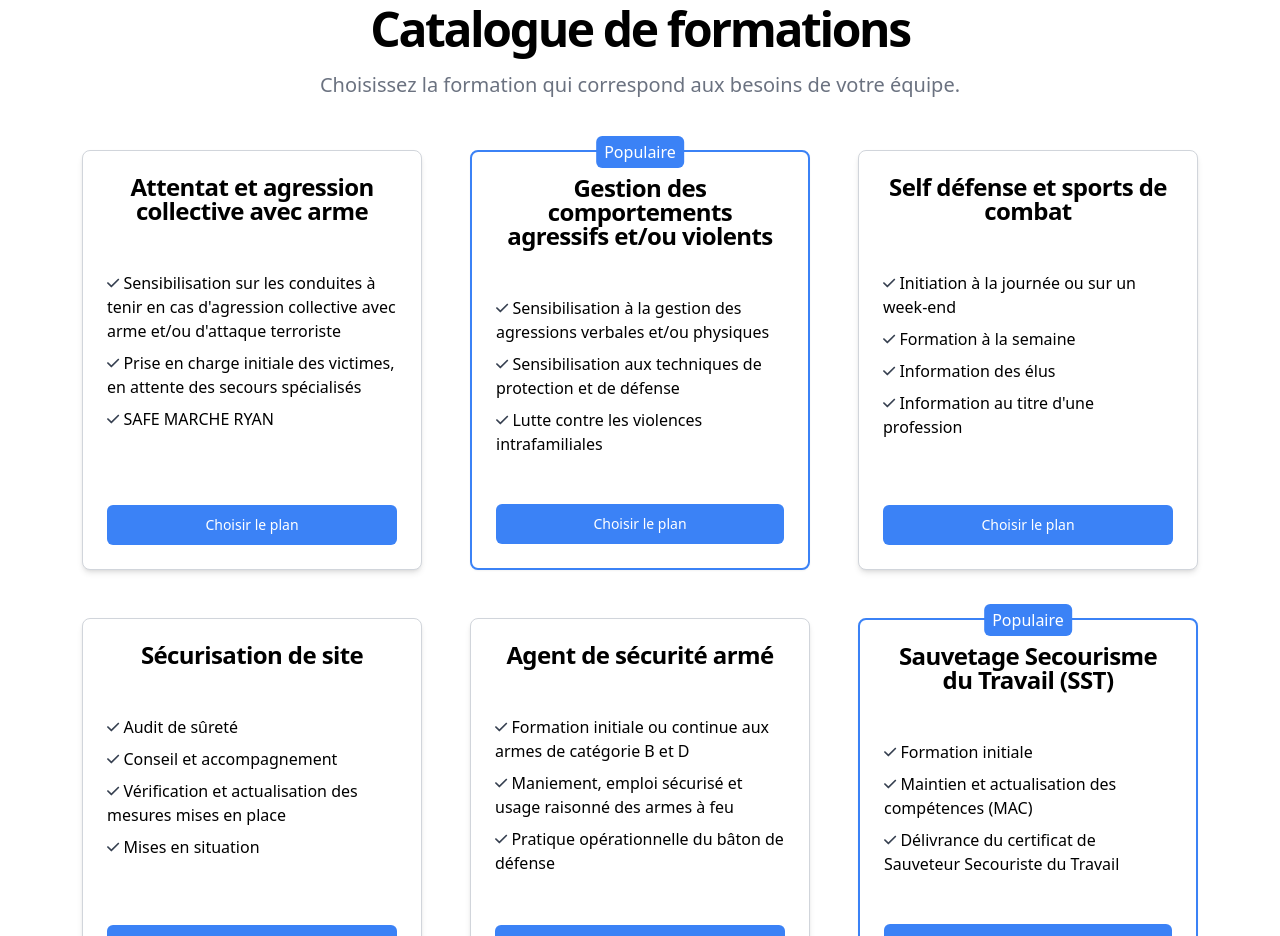
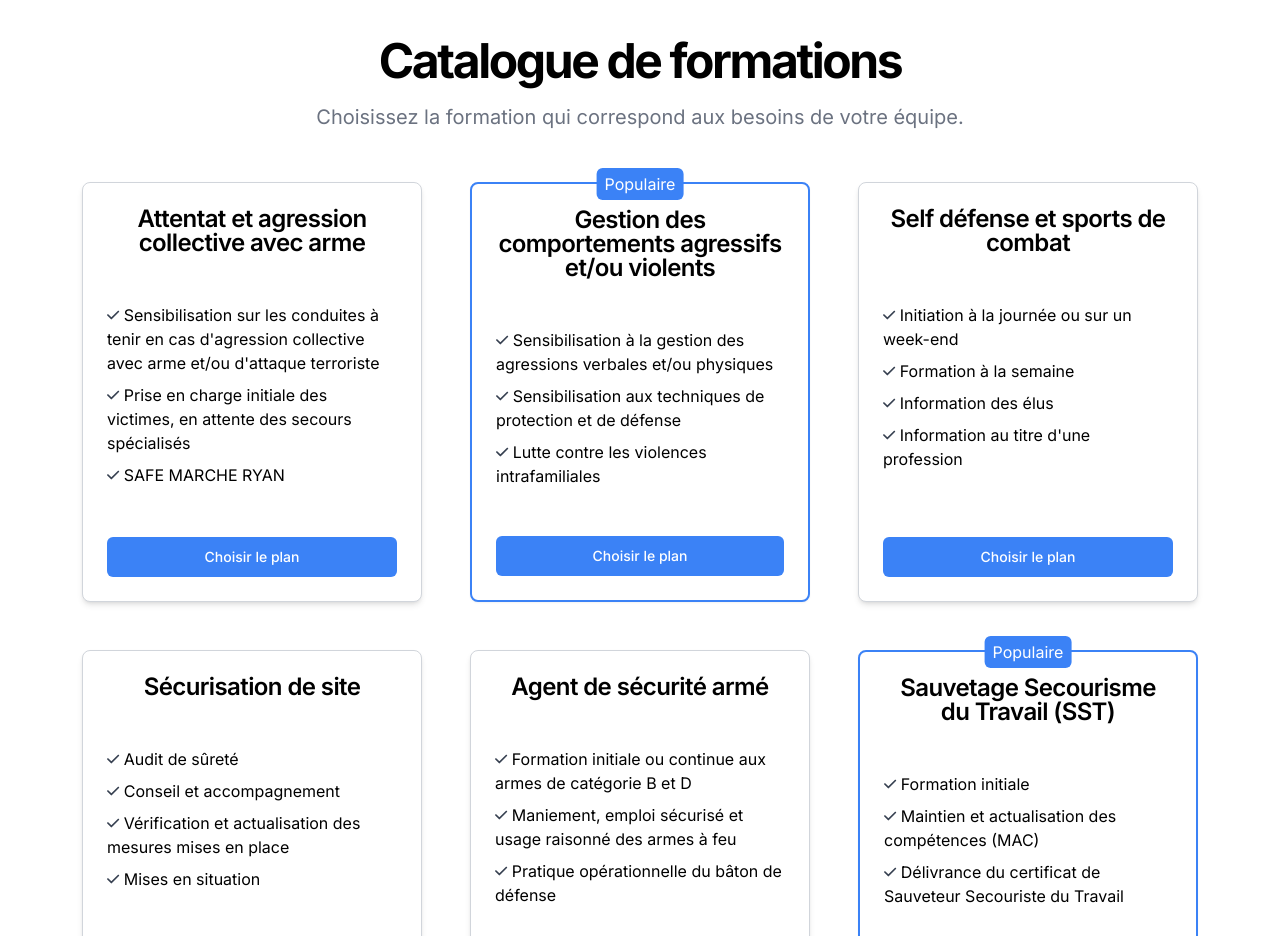
Before and after one commit to HugoErb/Site-SAFESEC-Formation, an Angular app in the folder frontend/: page /home in a window 1280 px wide. Shown: the part 2340-3276 px from the top of the page. Built offline with nearby package versions, Linux system fonts and the light colour scheme.

Commit message:
changement de police d'écriture

```diff
--- a/frontend/src/index.html
+++ b/frontend/src/index.html
@@ -7,6 +7,7 @@
   <base href="/">
   <meta name="viewport" content="width=device-width, initial-scale=1">
   <link rel="icon" type="image/x-icon" href="assets/imgs/logo.png">
+  <link href="https://fonts.googleapis.com/css2?family=Inter:wght@400;500;600;700&display=swap" rel="stylesheet">
 </head>
 
 <body>
--- a/frontend/tailwind.config.js
+++ b/frontend/tailwind.config.js
@@ -3,7 +3,11 @@ module.exports = {
     "./src/**/*.{html,ts,scss}",
   ],
   theme: {
-    extend: {},
+    extend: {
+      fontFamily: {
+        sans: ['Inter', 'sans-serif'],
+      },
+    },
   },
   plugins: [],
 }
```
